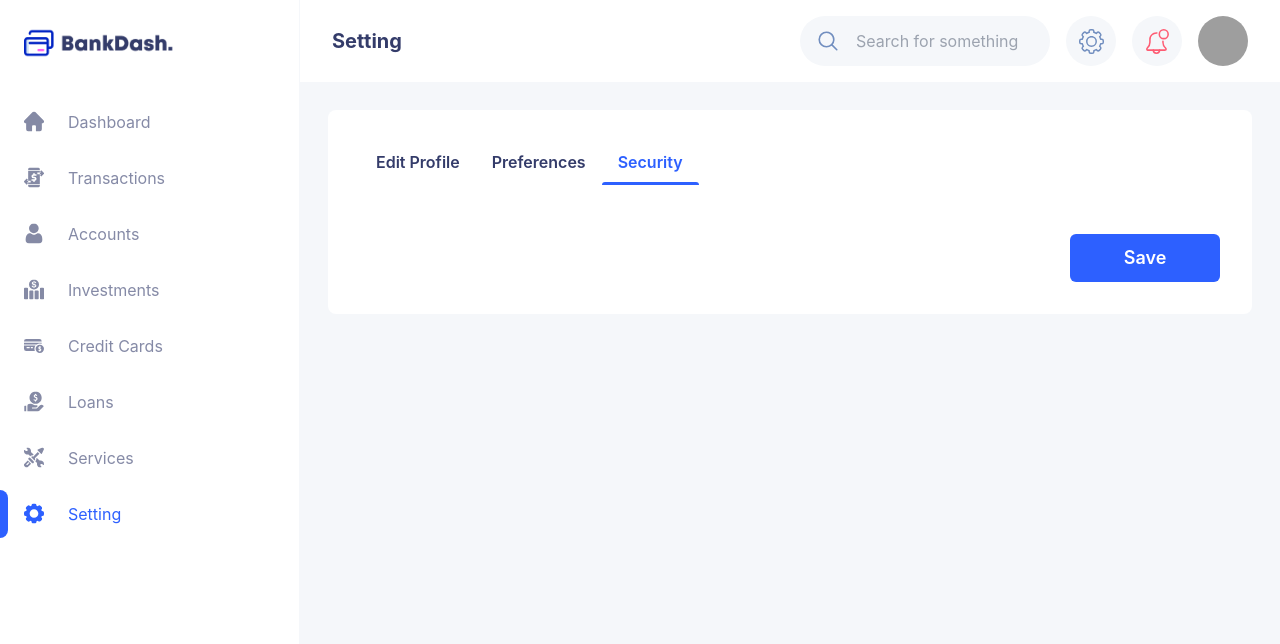
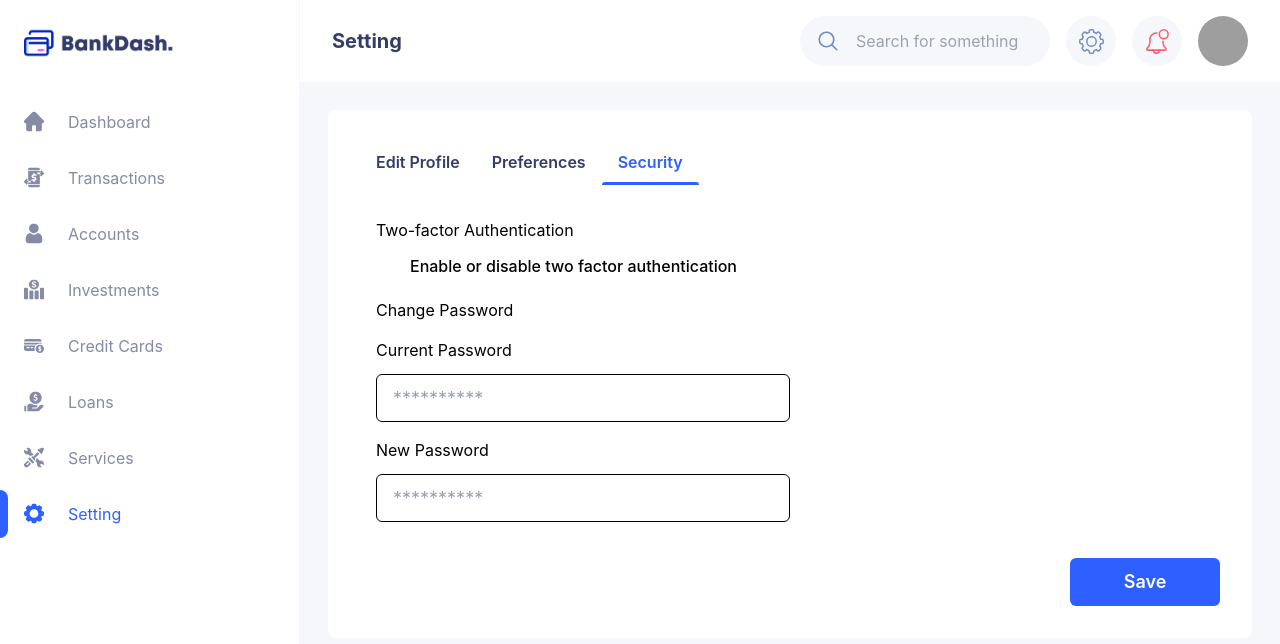
Before and after one commit to nafasebra/bankdash, a React (Vite) app: page /setting in a window 1280 px wide. Both pictures are taken after a click on the tab "Security". Shown: the top 644 px of the page. Built offline with nearby package versions, Linux system fonts and the light colour scheme; grey boxes are pictures that could not be loaded.

Commit message:
chone: add security setting component

```diff
--- a/src/components/pages/setting/PreferenceSetting.tsx
+++ b/src/components/pages/setting/PreferenceSetting.tsx
@@ -1,5 +1,4 @@
 import { FormControl, FormLabel, Input, Switch } from '@chakra-ui/react'
-import React from 'react'
 
 function PreferenceSetting() {
   return (
--- /dev/null
+++ b/src/components/pages/setting/SecuritySetting.tsx
@@ -0,0 +1,30 @@
+import { FormControl, FormLabel, Input, Switch } from '@chakra-ui/react'
+
+function SecuritySetting() {
+  return (
+    <div className='flex flex-col gap-5 w-full sm:w-[50%] pt-5'>
+      <div className='space-y-3'>
+        <p>Two-factor Authentication</p>
+        <FormControl display='flex' alignItems='center'>
+          <Switch id='email-alerts' />
+          <FormLabel htmlFor='email-alerts' mb='0'>
+            Enable or disable two factor authentication
+          </FormLabel>
+        </FormControl>
+      </div>
+      <div className='space-y-4'>
+        <p>Change Password</p>
+        <div className="space-y-3">
+          <label htmlFor="">Current Password</label>
+          <Input placeholder="**********" size="lg" />
+        </div>
+        <div className="space-y-3">
+          <label htmlFor="">New Password</label>
+          <Input placeholder="**********" size="lg" />
+        </div>
+      </div>
+    </div>
+  )
+}
+
+export default SecuritySetting
--- a/src/pages/setting.tsx
+++ b/src/pages/setting.tsx
@@ -1,8 +1,9 @@
 import { linkEnum } from "@/enums/link";
 import Body from "@/components/layout/Body";
-import { Button, Tab, TabIndicator, TabList, TabPanel, TabPanels, Tabs } from "@chakra-ui/react";
 import ProfileSetting from "@/components/pages/setting/ProfileSetting";
 import PreferenceSetting from "@/components/pages/setting/PreferenceSetting";
+import SecuritySetting from "@/components/pages/setting/SecuritySetting";
+import { Button, Tab, TabIndicator, TabList, TabPanel, TabPanels, Tabs } from "@chakra-ui/react";
 
 function Setting() {
   return (
@@ -28,7 +29,7 @@ function Setting() {
               <PreferenceSetting />
             </TabPanel>
             <TabPanel>
-
+              <SecuritySetting />
             </TabPanel>
           </TabPanels>
         </Tabs>
```
